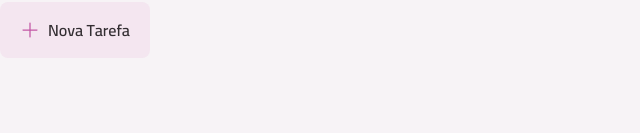
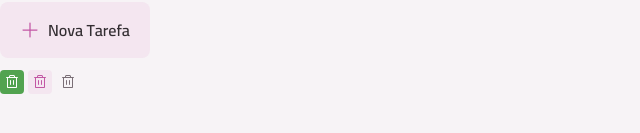
Before and after one commit to barricca/todo, a React (Vite) app: page / in a window 1280 px wide. Shown: the part 207-340 px from the top of the page, without its empty margins (0-640 px from the left). Built offline with nearby package versions, Linux system fonts and the light colour scheme.

Commit message:
Criando componentes - Criando componente ButtonIcon

```diff
--- a/src/App.tsx
+++ b/src/App.tsx
@@ -6,6 +6,7 @@
 import XIcon from "./assets/icons/x.svg?react";
 import { Badge } from "./components/badge";
 import { Button } from "./components/Button";
+import { ButtonIcon } from "./components/ButtonIcon";
 import { Icon } from "./components/icon";
 import { Text } from "./components/Text";
 
@@ -38,6 +39,12 @@
 			<div>
 				<Button icon={PlusIcon}>Nova Tarefa</Button>
 			</div>
+
+			<div className="flex gap-1">
+				<ButtonIcon icon={TrashIcon} variant="primary" />
+				<ButtonIcon icon={TrashIcon} variant="secondary" />
+				<ButtonIcon icon={TrashIcon} variant="tertiary" />
+			</div>
 		</div>
 	);
 }
--- /dev/null
+++ b/src/components/ButtonIcon.tsx
@@ -0,0 +1,71 @@
+import { cva, type VariantProps } from "class-variance-authority";
+import type React from "react";
+import { Icon } from "./icon";
+
+export const buttonIconVariants = cva(
+	"inline-flex items-center justify-center cursor-pointer transition group",
+	{
+		variants: {
+			variant: {
+				primary: "bg-green-base hover:bg-green-dark",
+				secondary: "bg-gray-200 hover:bg-pink-base",
+				tertiary: "bg-transparent hover:bg-gray-200",
+			},
+			size: {
+				sm: "w-6 h-6 p-1 rounded",
+			},
+			disabled: {
+				true: "opacity-50 pointer-events-none",
+			},
+		},
+		defaultVariants: {
+			variant: "primary",
+			size: "sm",
+			disabled: false,
+		},
+	},
+);
+
+export const buttonIconIconVariants = cva("transition", {
+	variants: {
+		variant: {
+			primary: "fill-white",
+			secondary: "fill-pink-base group-hover:fill-white",
+			tertiary: "fill-gray-300 group-hover:fill-gray-400",
+		},
+		size: {
+			sm: "w-4 h-4",
+		},
+	},
+	defaultVariants: {
+		variant: "primary",
+		size: "sm",
+	},
+});
+
+interface ButtonIconProps
+	extends Omit<React.ComponentProps<"button">, "disabled" | "size">,
+		VariantProps<typeof buttonIconVariants> {
+	icon: React.ComponentProps<typeof Icon>["svg"];
+}
+
+export function ButtonIcon({
+	variant,
+	size,
+	disabled,
+	className,
+	icon,
+	...props
+}: ButtonIconProps) {
+	return (
+		<button
+			className={buttonIconVariants({ className, variant, size, disabled })}
+			{...props}
+		>
+			<Icon
+				className={buttonIconIconVariants({ size, variant })}
+				svg={icon}
+			></Icon>
+		</button>
+	);
+}
```
